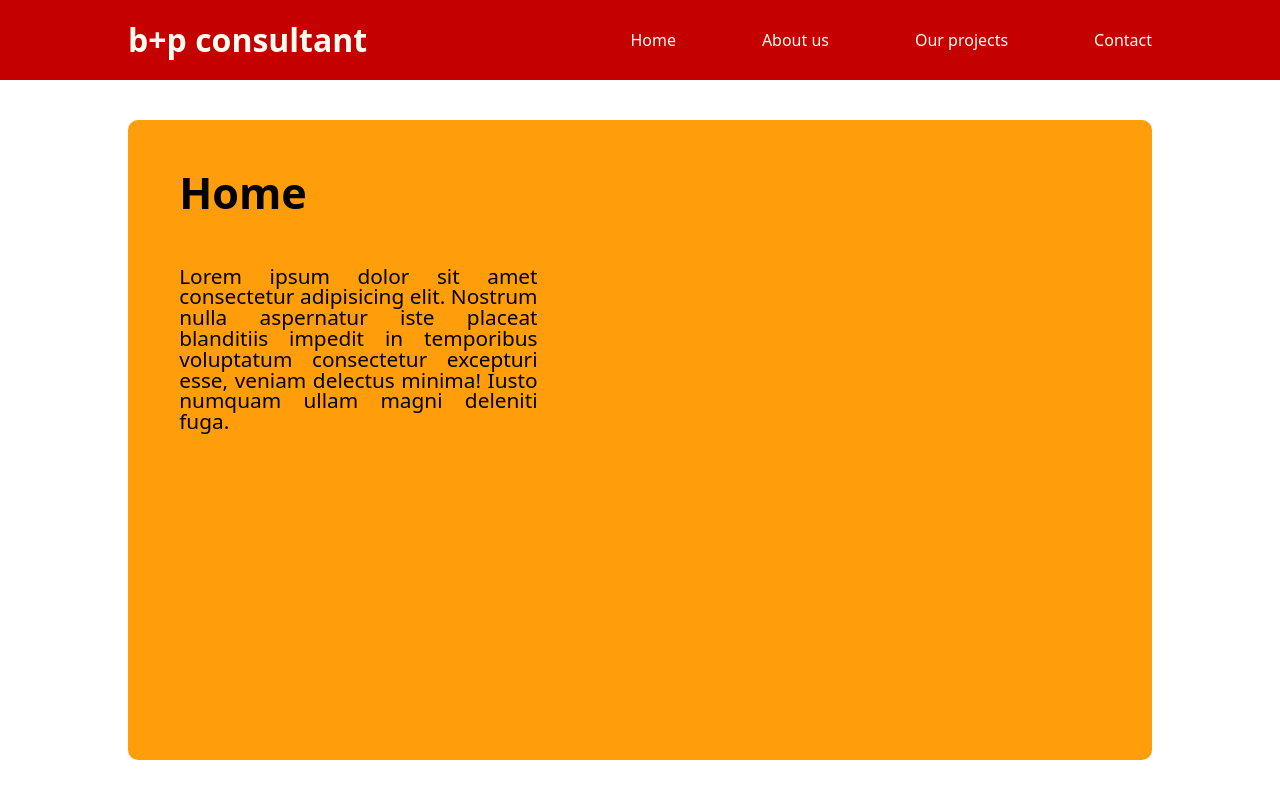
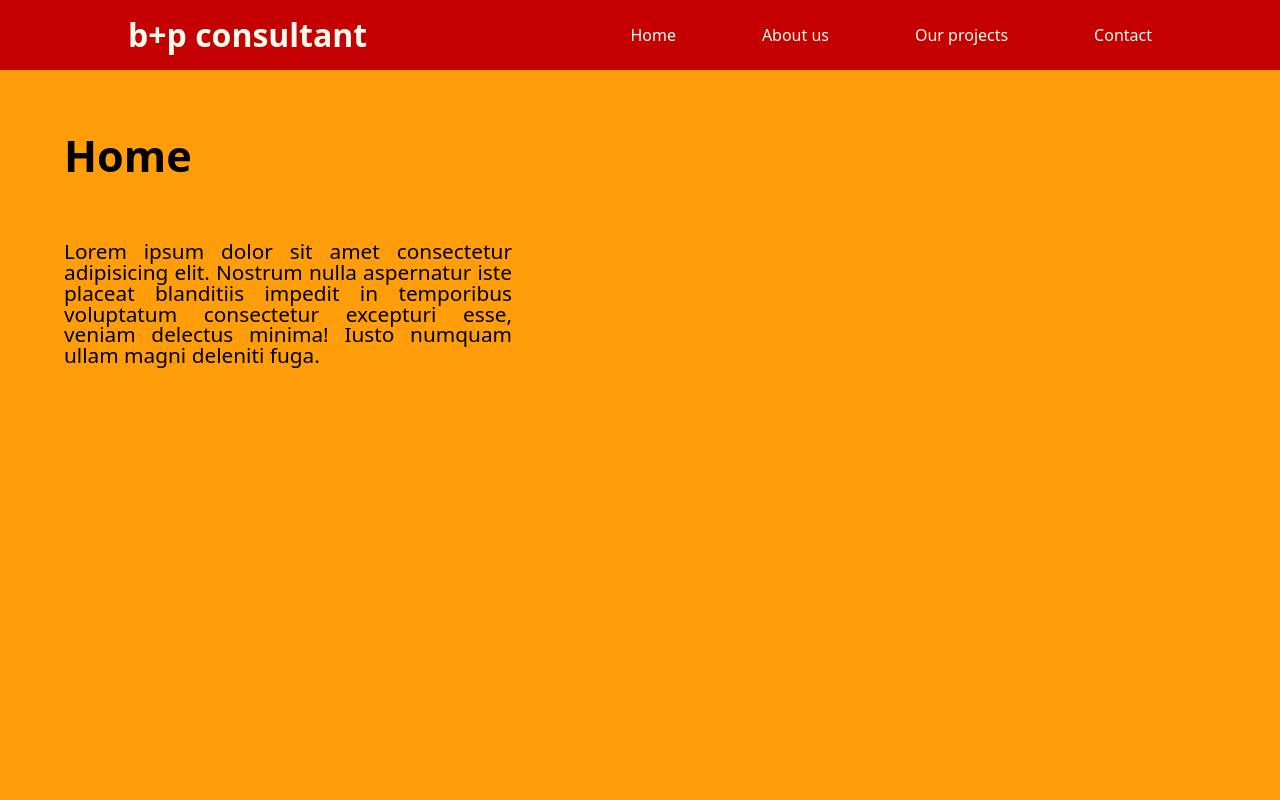
Before and after one commit to ortizjoaquin/bp-consultant, a website: page index.html in a window 1280 px wide. Shown: the top 800 px of the page. Drawn offline with Linux system fonts and the light colour scheme.

Commit message:
design improvements, installed npm and express for backend

```diff
--- a/css/index.css
+++ b/css/index.css
@@ -6,11 +6,15 @@
   list-style: none;
 }
 
+/* section {
+  position: relative;
+} */
+
 .section__home {
-  height: 80vh;
-  margin: 5vh 10% 5vh 10%;
+  position:relative;
+  min-height: 90vh;
   background: #ff9d0a;
-  border-radius: 10px;
+  padding: 70px 0 0 0;
 }
 
 .section__home-title {
--- a/css/nav.css
+++ b/css/nav.css
@@ -4,12 +4,15 @@
 }
 
 nav {
+  z-index: 10;
   display: flex;
+  justify-content: space-around;
   align-items: center;
-  position: sticky;
+  position: fixed;
   top: 0;
   background: #c50000;
-  height: 10vh;
+  height: 70px;
+  width: 100%;
 }
 
 .nav__desktop-title {
--- a/index.html
+++ b/index.html
@@ -9,7 +9,7 @@
   <link rel="stylesheet" type="text/css" href="css/index.css">
   <link rel="stylesheet" type="text/css" href="css/nav.css">
 </head>
-<body id="home">
+<body>
   <nav>
     <div class="nav__desktop-title">
       <h1>
@@ -42,7 +42,7 @@
     </div>
   </nav>
   <section class="section">
-    <div class="section__home">
+    <div class="section__home" id="home">
       <h2 class="section__home-title">
         Home
       </h2>
@@ -52,8 +52,7 @@
         </p>
       </div>
     </div>
-    <div class="container" id="about-us">
-      <div class="section__home">
+    <div class="section__home" id="about-us">
       <h2 class="section__home-title">
         About us
       </h2>
@@ -63,9 +62,7 @@
         </p>
       </div>
     </div>
-    </div>
-    <div class="container" id="our-projects">
-      <div class="section__home">
+    <div class="section__home" id="our-projects">
       <h2 class="section__home-title">
         Our projects
       </h2>
@@ -75,9 +72,7 @@
         </p>
       </div>
     </div>
-    </div>
-    <div class="container" id="contact">
-      <div class="section__home">
+    <div class="section__home" id="contact">
       <h2 class="section__home-title">
         Contact
       </h2>
@@ -120,7 +115,6 @@
         </div>
       </div>
     </div>
-    </div>
   </section>
 </body>
 </html>
```
Also changed, not shown: package.json (added, +22 -0 lines), 2 other files. Lines whose indentation alone changed are shown as unchanged.
